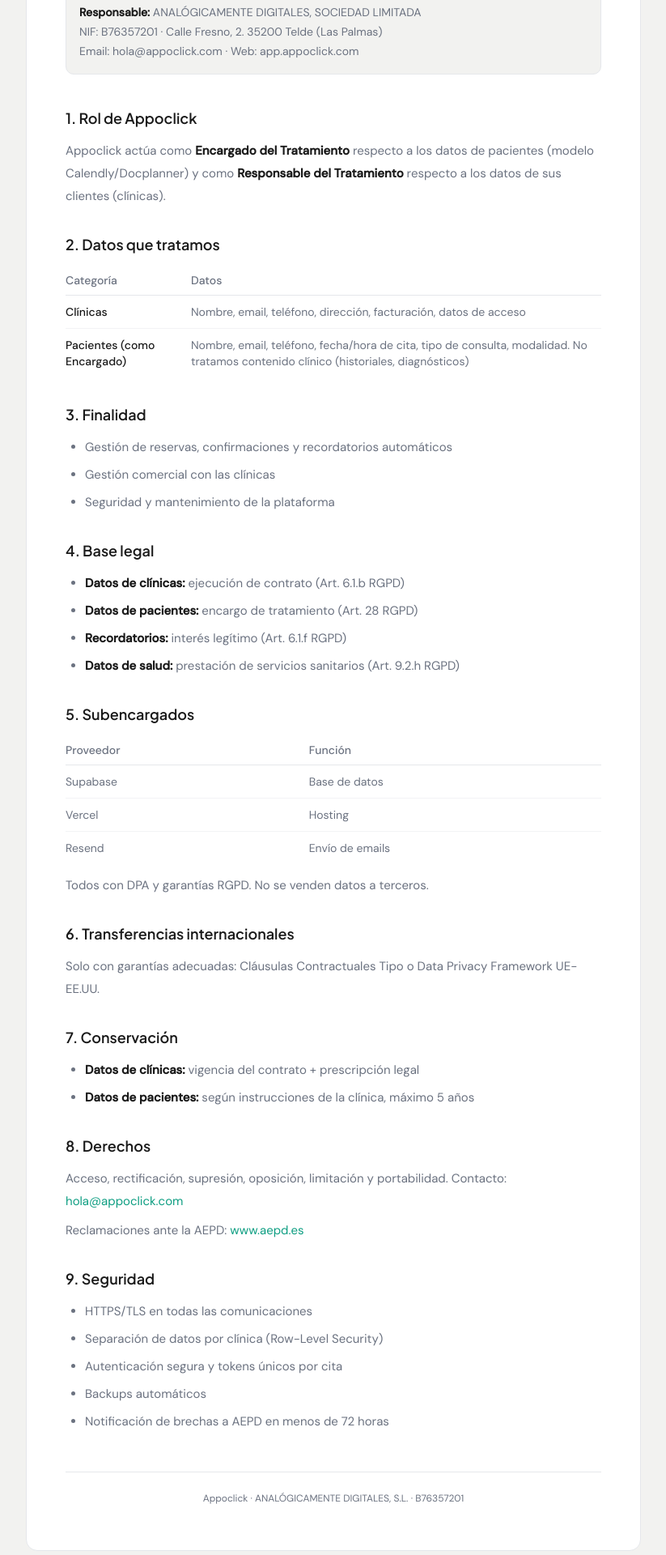
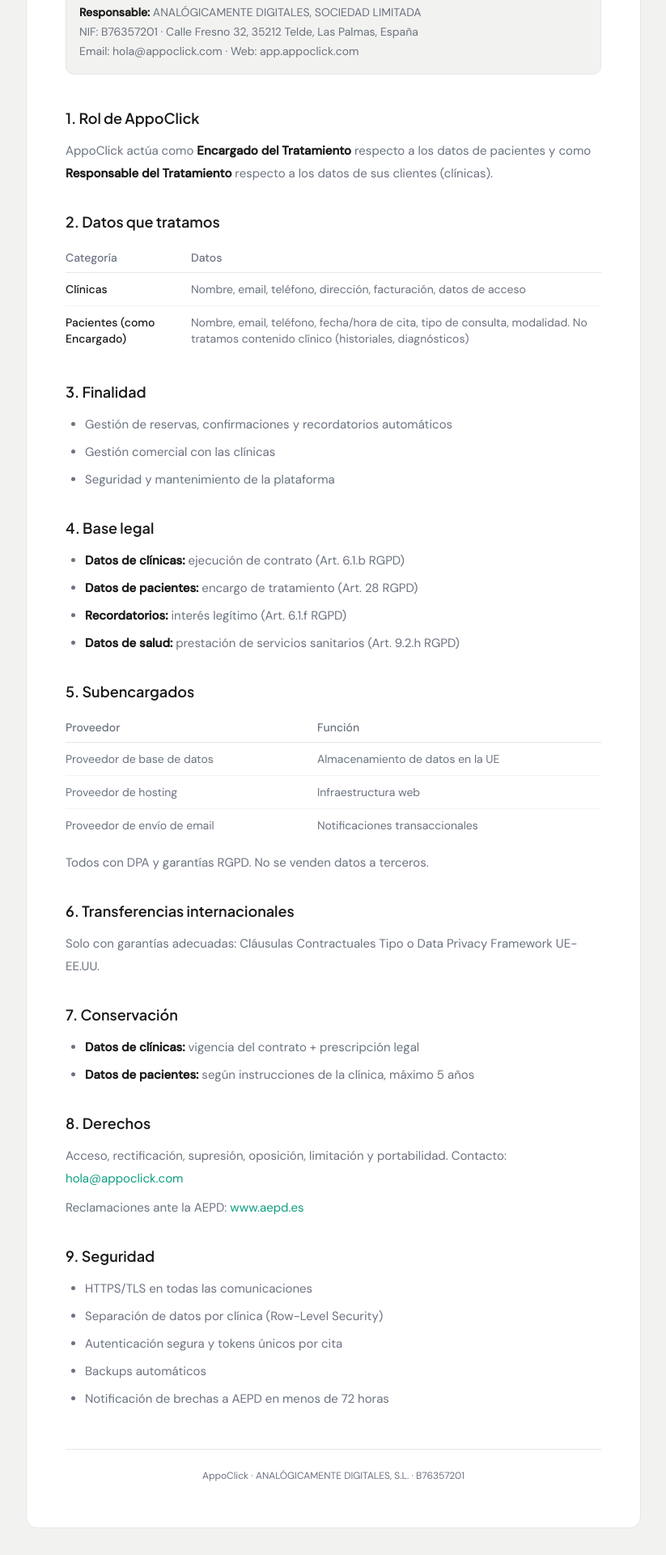
Before and after one commit to octaviomanzanosantana-cmyk/reservas_clinicas, a Next.js app: page /privacy in a window 1280 px wide. Shown: the part 300-2220 px from the top of the page at 81% size, without its empty margins (228-1051 px from the left). Built offline with nearby package versions, Linux system fonts and the light colour scheme.

Commit message:
Fix legal: revisar textos privacy y legal

```diff
--- a/app/legal/page.tsx
+++ b/app/legal/page.tsx
@@ -18,7 +18,7 @@
 
           <div className="mt-6 rounded-[10px] border border-border bg-background p-4 text-sm text-muted leading-6">
             <p><strong className="text-foreground">Titular:</strong> ANALÓGICAMENTE DIGITALES, SOCIEDAD LIMITADA</p>
-            <p>NIF: B76357201 · Calle Fresno, 2. 35200 Telde (Las Palmas)</p>
+            <p>NIF: B76357201 · Calle Fresno 32, 35212 Telde, Las Palmas, España</p>
             <p>Registro Mercantil: Las Palmas de Gran Canaria. Tomo 2227; Folio 182; Hoja GC-56181</p>
             <p>Email: hola@appoclick.com · Web: app.appoclick.com</p>
           </div>
@@ -28,7 +28,7 @@
             <section>
               <h2 className="font-heading text-lg font-semibold text-foreground">1. Objeto</h2>
               <p className="mt-3 text-muted">
-                Appoclick es una plataforma SaaS de gestión de citas médicas. El acceso y uso de la plataforma
+                AppoClick es una plataforma SaaS de gestión de citas médicas. El acceso y uso de la plataforma
                 implica la aceptación de estas condiciones.
               </p>
             </section>
@@ -36,7 +36,7 @@
             <section>
               <h2 className="font-heading text-lg font-semibold text-foreground">2. Responsabilidad</h2>
               <p className="mt-3 text-muted">
-                Appoclick no asume responsabilidad por datos incorrectos introducidos por usuarios, ni por
+                AppoClick no asume responsabilidad por datos incorrectos introducidos por usuarios, ni por
                 la calidad del servicio sanitario prestado por los profesionales — dicha responsabilidad
                 recae íntegramente en la clínica o profesional correspondiente.
               </p>
@@ -73,7 +73,7 @@
           </div>
 
           <div className="mt-12 border-t border-border pt-6 text-center text-xs text-muted">
-            Appoclick · ANALÓGICAMENTE DIGITALES, S.L. · B76357201
+            AppoClick · ANALÓGICAMENTE DIGITALES, S.L. · B76357201
           </div>
         </article>
       </div>
--- a/app/privacy/page.tsx
+++ b/app/privacy/page.tsx
@@ -18,17 +18,17 @@
 
           <div className="mt-6 rounded-[10px] border border-border bg-background p-4 text-sm text-muted leading-6">
             <p><strong className="text-foreground">Responsable:</strong> ANALÓGICAMENTE DIGITALES, SOCIEDAD LIMITADA</p>
-            <p>NIF: B76357201 · Calle Fresno, 2. 35200 Telde (Las Palmas)</p>
+            <p>NIF: B76357201 · Calle Fresno 32, 35212 Telde, Las Palmas, España</p>
             <p>Email: hola@appoclick.com · Web: app.appoclick.com</p>
           </div>
 
           <div className="mt-10 space-y-8 text-[15px] leading-7 text-foreground">
 
             <section>
-              <h2 className="font-heading text-lg font-semibold text-foreground">1. Rol de Appoclick</h2>
+              <h2 className="font-heading text-lg font-semibold text-foreground">1. Rol de AppoClick</h2>
               <p className="mt-3 text-muted">
-                Appoclick actúa como <strong className="text-foreground">Encargado del Tratamiento</strong> respecto a los datos de pacientes
-                (modelo Calendly/Docplanner) y como <strong className="text-foreground">Responsable del Tratamiento</strong> respecto a los datos
+                AppoClick actúa como <strong className="text-foreground">Encargado del Tratamiento</strong> respecto a los datos de pacientes
+                y como <strong className="text-foreground">Responsable del Tratamiento</strong> respecto a los datos
                 de sus clientes (clínicas).
               </p>
             </section>
@@ -87,9 +87,9 @@
                     </tr>
                   </thead>
                   <tbody className="text-muted">
-                    <tr className="border-b border-border/50"><td className="py-2.5 pr-4">Supabase</td><td className="py-2.5">Base de datos</td></tr>
-                    <tr className="border-b border-border/50"><td className="py-2.5 pr-4">Vercel</td><td className="py-2.5">Hosting</td></tr>
-                    <tr><td className="py-2.5 pr-4">Resend</td><td className="py-2.5">Envío de emails</td></tr>
+                    <tr className="border-b border-border/50"><td className="py-2.5 pr-4">Proveedor de base de datos</td><td className="py-2.5">Almacenamiento de datos en la UE</td></tr>
+                    <tr className="border-b border-border/50"><td className="py-2.5 pr-4">Proveedor de hosting</td><td className="py-2.5">Infraestructura web</td></tr>
+                    <tr><td className="py-2.5 pr-4">Proveedor de envío de email</td><td className="py-2.5">Notificaciones transaccionales</td></tr>
                   </tbody>
                 </table>
               </div>
@@ -135,7 +135,7 @@
           </div>
 
           <div className="mt-12 border-t border-border pt-6 text-center text-xs text-muted">
-            Appoclick · ANALÓGICAMENTE DIGITALES, S.L. · B76357201
+            AppoClick · ANALÓGICAMENTE DIGITALES, S.L. · B76357201
           </div>
         </article>
       </div>
```
